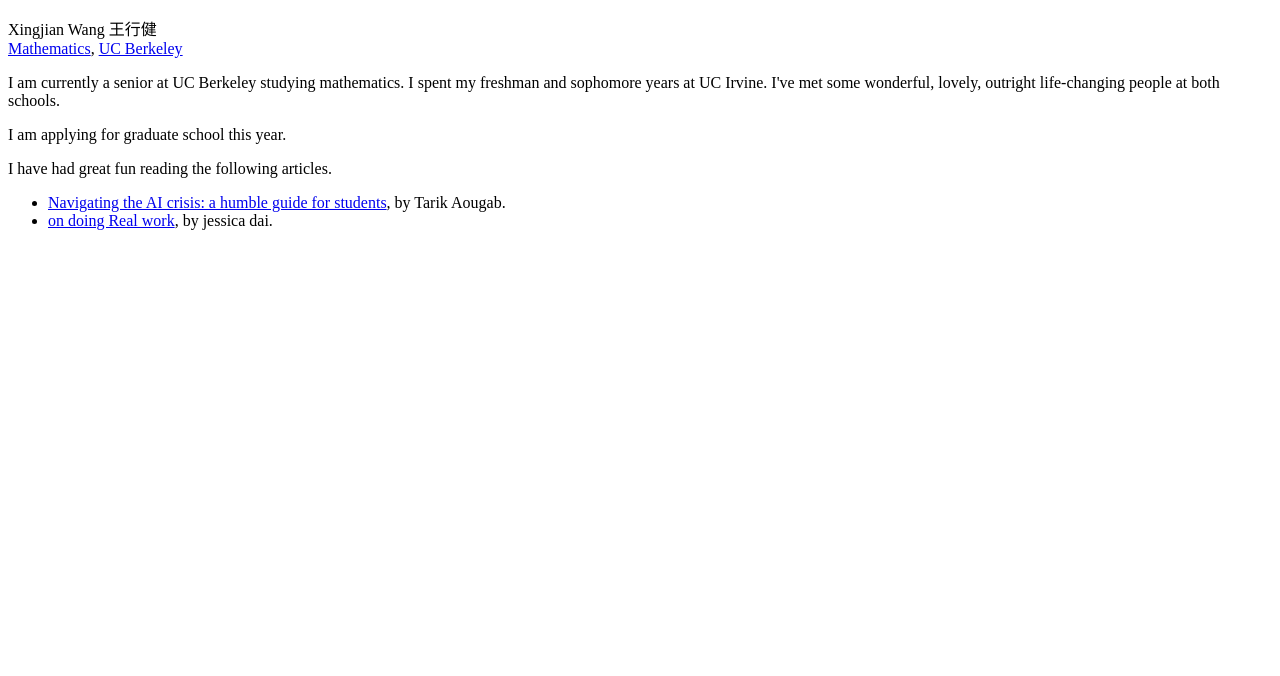
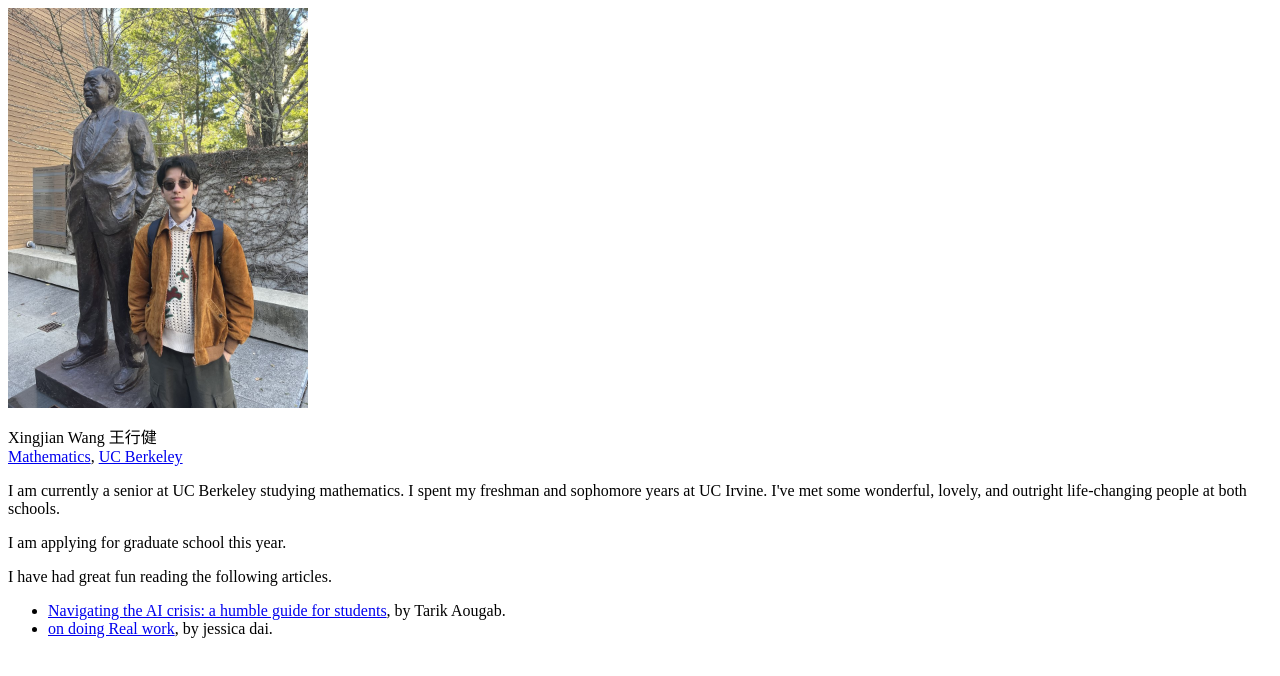
Before and after one commit to Xingjian508/xingjian508.github.io, a plain HTML site: page index.html in a window 1280 px wide. Drawn offline with Linux system fonts and the light colour scheme.

Commit message:
Add homepage photo

```diff
--- a/index.html
+++ b/index.html
@@ -9,6 +9,7 @@
 </head>
 <body>
   <main>
+    <img class="portrait" src="photo.jpg" width="900" height="1200" alt="Xingjian Wang standing beside a statue outdoors" fetchpriority="high">
     <div class="contact">
       <h1>Xingjian Wang <span lang="zh-Hans">王行健</span></h1>
       <a href="https://math.berkeley.edu/">Mathematics</a>,
@@ -17,7 +18,7 @@
 
     <p>I am currently a senior at UC Berkeley studying mathematics.
       I spent my freshman and sophomore years at UC Irvine.
-      I've met some wonderful, lovely, outright life-changing people at both schools.</p>
+      I've met some wonderful, lovely, and outright life-changing people at both schools.</p>
 
     <p>I am applying for graduate school this year.</p>
 
--- a/styles.css
+++ b/styles.css
@@ -11,6 +11,13 @@ body {
   font-size: 1rem;
   line-height: normal;
   overflow-wrap: break-word;
+}
+
+.portrait {
+  display: block;
+  width: 300px;
+  max-width: 100%;
+  height: auto;
 }
 
 .contact {
```
Also changed, not shown: photo.jpg (added).
